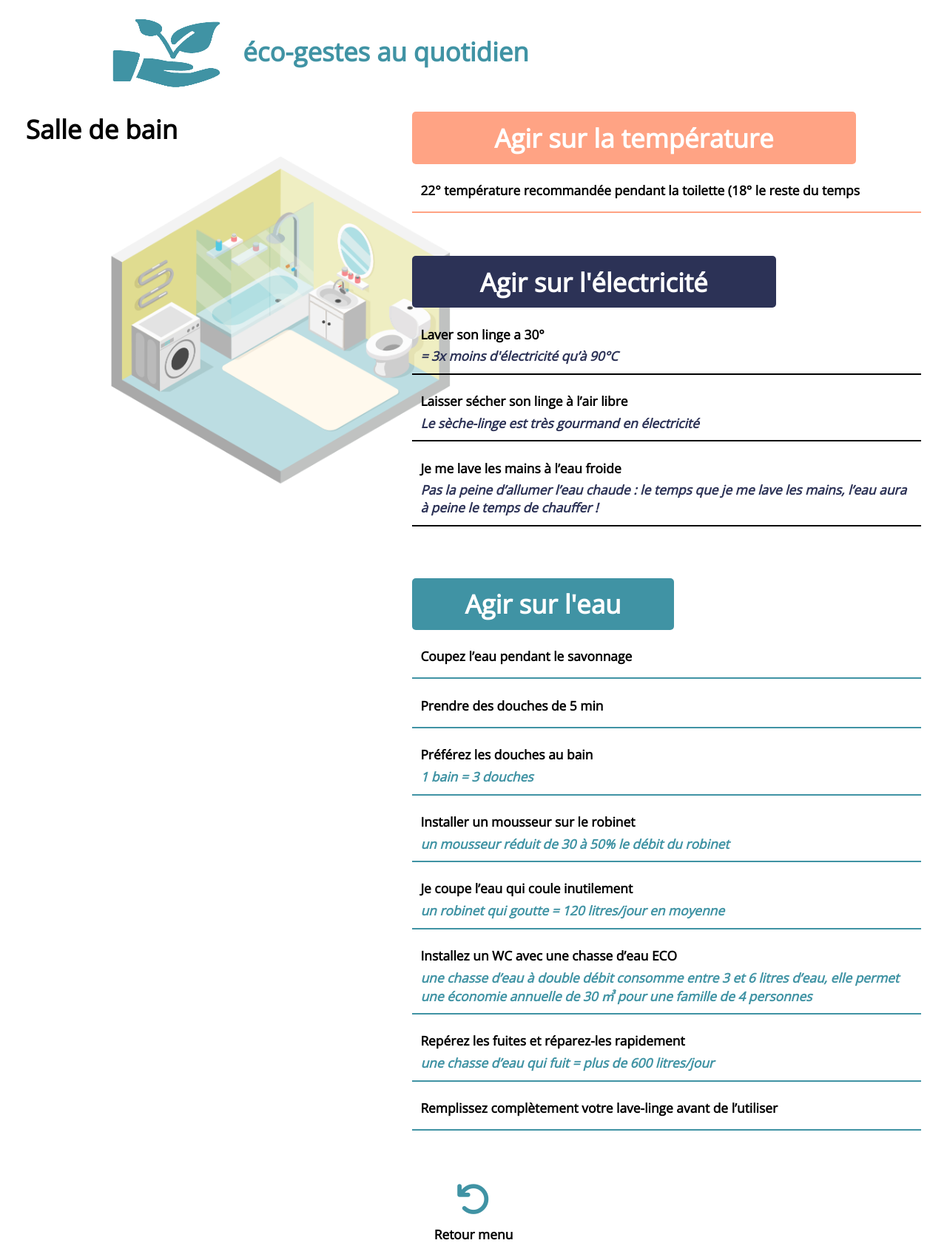
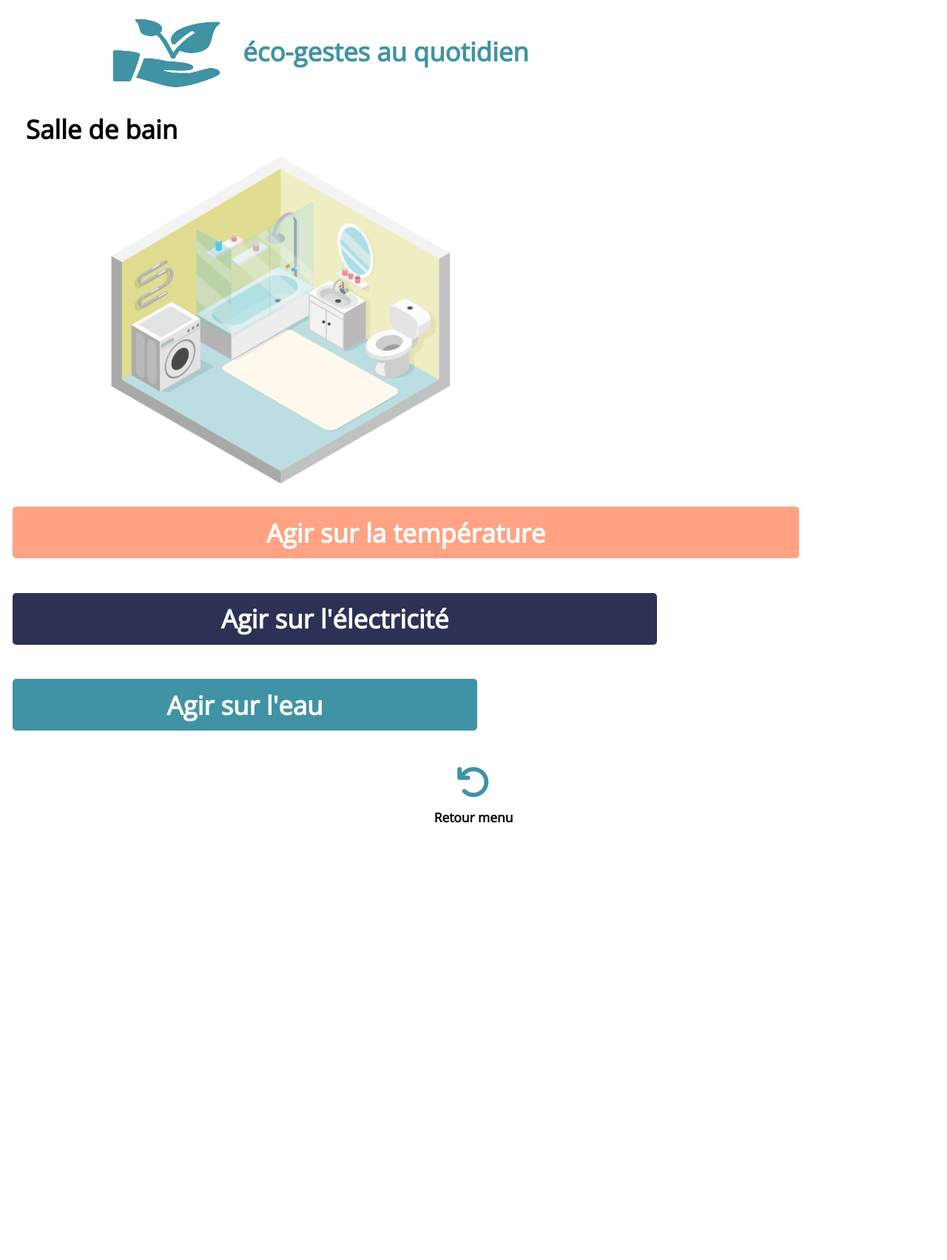
Before and after one commit to osselaer-mickael/faceco, a PHP site: page /PHP/salle_de_bain_agir_sur_la_temperature.php in a window 1280 px wide. Shown: the whole page at 74% size. After the commit the page ends 1113 px from the top, so only its background shows below. Run offline with PHP 8.4, Linux system fonts and the light colour scheme; some libraries are stand-ins or nearby versions.

Commit message:
COMMIT 4.0

```diff
--- a/PHP/salle_de_bain_agir_sur_la_temperature.php
+++ b/PHP/salle_de_bain_agir_sur_la_temperature.php
@@ -1,3 +1,21 @@
+<?php
+    $container_temperature = "style='display: none'";
+    $container_electricite = "style='display: none'";
+    $container_eau = "style='display: none'";
+
+    if(isset($_GET['container_temperature'])) {
+        $container_temperature = "style='display: block'";
+    }
+
+    if(isset($_GET['container_elec'])) {
+        $container_electricite = "style='display: block'";
+    }
+
+    if(isset($_GET['container_eau'])) {
+        $container_eau = "style='display: block'";
+    }
+?>
+
 <!doctype html>
 <html lang="fr">
 <head>
@@ -22,18 +40,22 @@
     <div id="image">
         <img src="../IMG/Salle_de_bain.png/" alt="salle_de_bain" class="salle_de_bain">
     </div>
-    <div id="container_temperature">
     <div id="container_title_temp">
+        <a href="./salle_de_bain_agir_sur_la_temperature.php?container_temperature">
             <h2 class="title_temp">Agir sur la température</h2>
+        </a>
     </div>
+    <div id="container_temperature" <?= $container_temperature ?>>
         <div id="text_one">
-            <p>22° température recommandée pendant la toilette (18° le reste du temps</p>
+            <p>22° température recommandée pendant la toilette (18° le reste du temps)</p>
         </div>
     </div>
-    <div id="electricite">
     <div id="container_title_elec">
+        <a href="./salle_de_bain_agir_sur_la_temperature.php?container_elec">
             <h2 class="title_elec">Agir sur l'électricité</h2>
+        </a>
     </div>
+    <div id="electricite" <?= $container_electricite ?>>
         <div id="text_one_elec">
             <p>Laver son linge a 30°</p>
             <span class="italic_elec">= 3x moins d'électricité qu’à 90°C</span>
@@ -49,10 +71,12 @@
             </span>
         </div>
     </div>
-    <div id="eau">
     <div id="container_title_eau">
+        <a href="./salle_de_bain_agir_sur_la_temperature.php?container_eau">
             <h2 class="title_eau">Agir sur l'eau</h2>
+        </a>
     </div>
+    <div id="eau" <?= $container_eau ?>>
         <div id="text_one_eau">
             <p>Coupez l’eau pendant le savonnage</p>
 
--- a/index.php
+++ b/index.php
@@ -60,17 +60,17 @@
                 <div id="drop_down_salle_de_bain">
                     <ul>
                         <li class="temp_li" id="temperature_salle_de_bain">
-                            <a href="./PHP/salle_de_bain_agir_sur_la_temperature.php">
+                            <a href="./PHP/salle_de_bain_agir_sur_la_temperature.php?container_temperature">
                                 <span>Agir sur la température</span>
                             </a>
                         </li>
                         <li class="elec_li"  id="electricite_salle_de_bain">
-                            <a href="./PHP/salle_de_bain_agir_sur_la_temperature.php">
+                            <a href="./PHP/salle_de_bain_agir_sur_la_temperature.php?container_elec">
                                 <span>Agir sur l'éléctricité</span>
                             </a>
                         </li>
                         <li class="eau_li"  id="eau_salle_bain">
-                            <a href="./PHP/salle_de_bain_agir_sur_la_temperature.php">
+                            <a href="./PHP/salle_de_bain_agir_sur_la_temperature.php?container_eau">
                                 <span>Agir sur l'eau</span>
                             </a>
                         </li>
```
Lines whose indentation alone changed are shown as unchanged.
